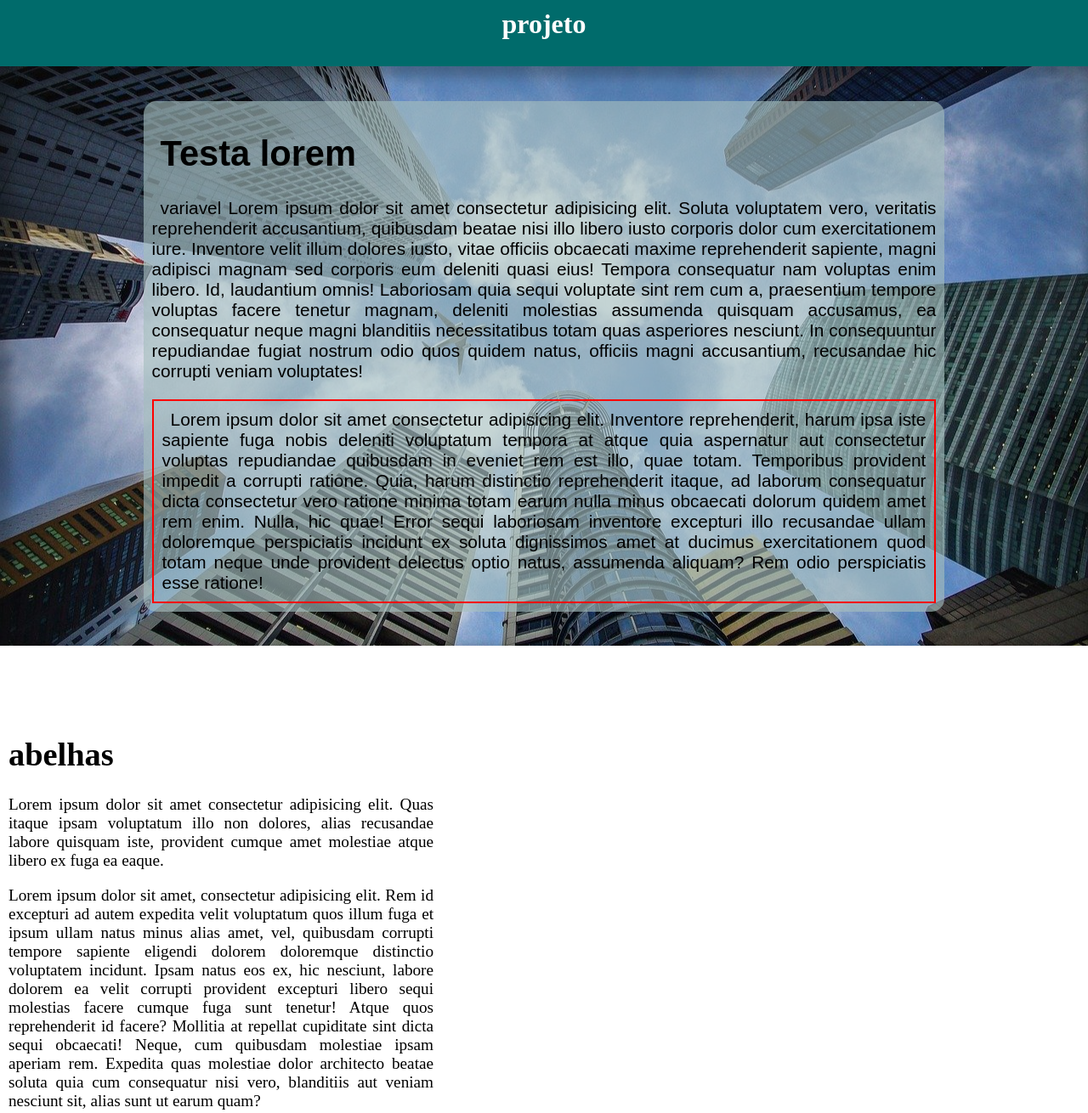
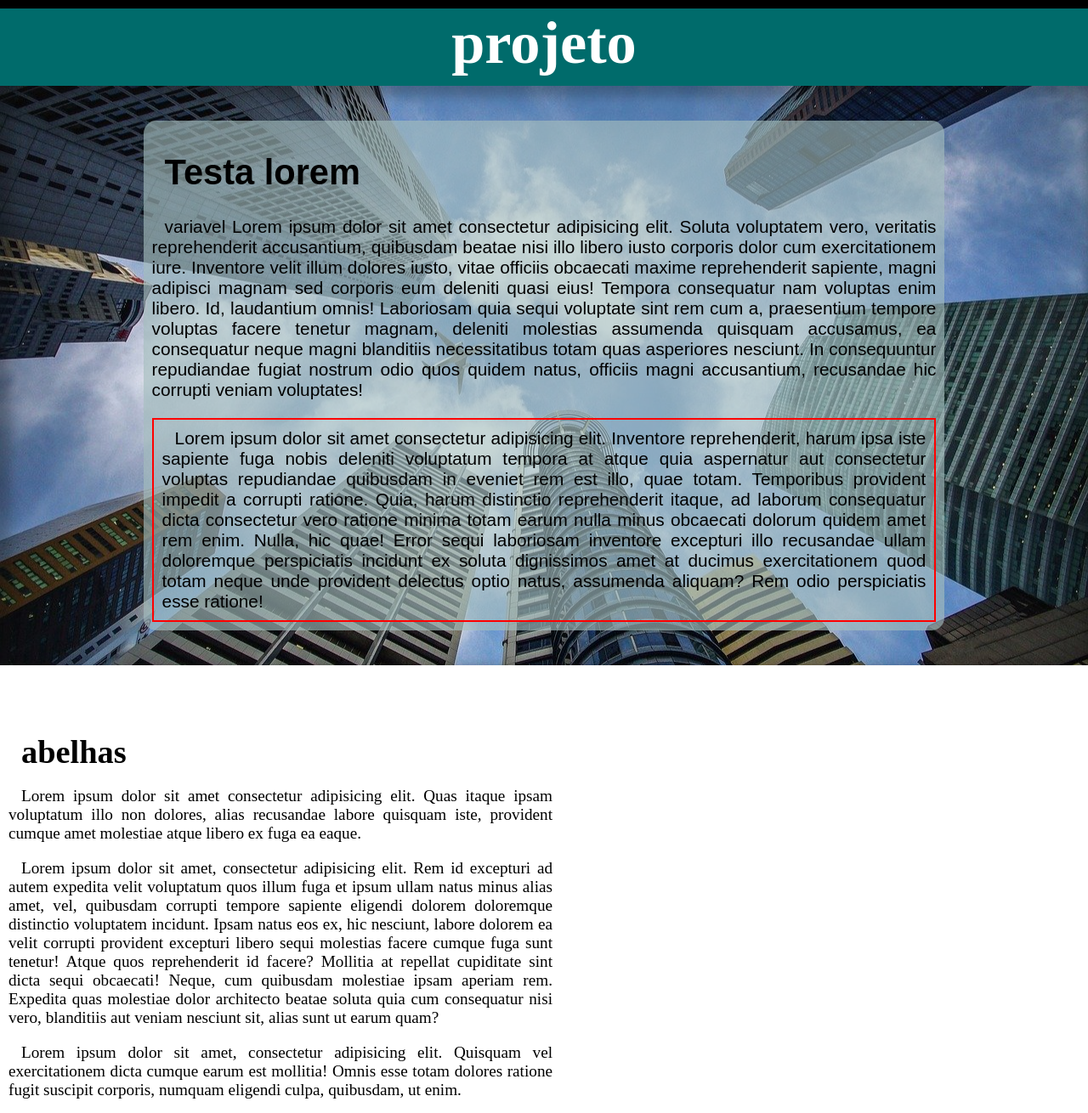
Before and after one commit to EliasDNV/Html-CSS, a plain HTML site: page desafios/Projeto22 modulo3/index.html in a window 1280 px wide. Shown: the top 1310 px of the page at 85% size. Drawn offline with Linux system fonts and the light colour scheme.

Commit message:
Organização

```diff
--- a/desafios/Projeto22 modulo3/index.html
+++ b/desafios/Projeto22 modulo3/index.html
@@ -14,6 +14,7 @@
         background-color: rgba(0, 255, 255, 0.418);
         margin: 0px;
         padding: 0px;
+
        }
        body > #imagem1{
         background: black url(imagem/wallpaper002.jpg) center center/cover no-repeat fixed;
@@ -26,16 +27,17 @@
         width: 100vw;
        }
        .primeiro > h1{
+        font-size: 5.5vw;
         color: #ffffff;
-        padding: 10px;
+        padding: 0px;
         text-align: center;
-        margin-top: 0px;
+        margin: 10px;
        }
        main{
         background-color: rgba(165, 190, 190, 0.63);
         font-size: 1.3em;
-        text-shadow: 1px black;
-        text-indent: 10px;
+        text-shadow: 1px 0px 0px 0px black;
+        text-indent: 15px;
         padding: 10px;
         text-align: justify;
         margin: 2vw 12vw 2vw 12vw;
@@ -49,6 +51,7 @@
     }
     #meio{
         background-color: #ffffff;
+        text-indent: 15px;
         text-align: justify;
         width: 98,5%;
         padding-left: 10px;
@@ -58,8 +61,11 @@
         padding-right: 10vw;
 
     }
+    #titulomeio{
+        margin: 0px;
+    }
     #meioquadrado{
-        width: 500px;
+        width: 50vw;
         font-size: 1.2em;
     }
     #segundafixa{
@@ -67,13 +73,15 @@
         box-shadow: inset 6px 6px 13px 0px rgba(0, 0, 0, 0.247);
     }
     #segundainterna{
-    width: 650px;
+        width: 50vw;
+        text-align: justify;
+        text-indent: 15px;
         display: inline-block;;
         margin: 15px;
         padding: 0px 10px 10px 10px;
         color: #ffffff;
         font-size: 1.2em;
-    background-color: #643434a9;
+        background-color: #312f2f81;
     }
     .segundadentro{
         margin: 0px;
@@ -112,7 +120,7 @@
     </div>
     <div id="meio">
         <div id="meioquadrado">
-            <h1>abelhas</h1>
+            <h1 id="titulomeio">abelhas</h1>
             <p>
                 Lorem ipsum dolor sit amet consectetur adipisicing elit. Quas itaque ipsam voluptatum illo non dolores, alias recusandae labore quisquam iste, provident cumque amet molestiae atque libero ex fuga ea eaque.
             </p>
```
Lines whose indentation alone changed are shown as unchanged.
